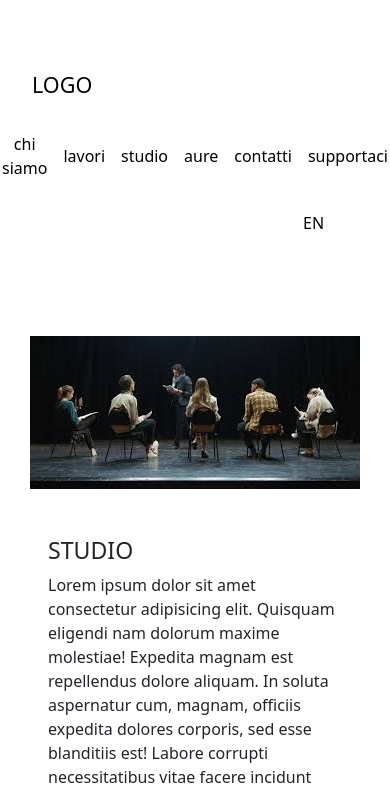
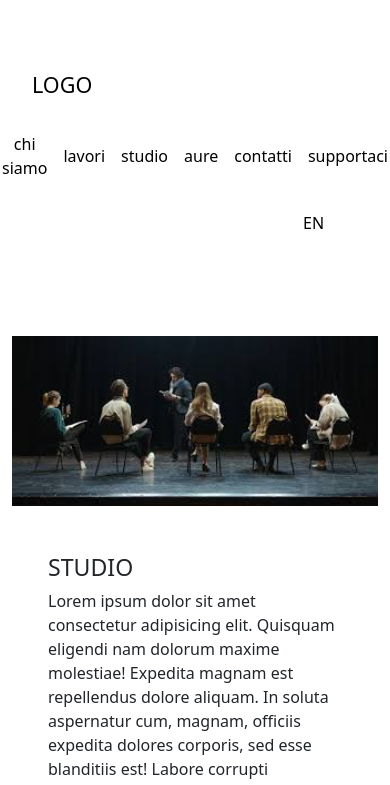
Before and after one commit to Uros0396/Theatre-WebSite, a React (Vite) app: page /Studio in a window 390 px wide. Shown: the top 785 px of the page. Built offline with nearby package versions, Linux system fonts and the light colour scheme.

Commit message:
image studio fixed

```diff
--- a/src/Components/Navbar/Navbar.css
+++ b/src/Components/Navbar/Navbar.css
@@ -1,22 +1,21 @@
 @media (max-width: 576px) {
-  /* Modifica solo il navbar-container */
   .navbar-container {
     display: flex;
     flex-direction: column;
-    align-items: center; /* Centra gli elementi */
+    align-items: center;
   }
 
   .navbar-links {
     padding: 0;
-    text-align: center; /* Centra i link */
-    width: 100%; /* Fa sì che l'ul occupi tutta la larghezza */
+    text-align: center;
+    width: 100%;
   }
 
   .navbar-links a {
-    padding: 10px 0; /* Aggiungi un po' di padding per ogni link */
+    padding: 10px 0;
   }
 
   .col-sm-12 {
-    width: 100%; /* Fa sì che le colonne si allarghino su schermi piccoli */
+    width: 100%;
   }
 }
--- a/src/Pages/Studio/Studio.tsx
+++ b/src/Pages/Studio/Studio.tsx
@@ -10,7 +10,11 @@ const Studio: React.FC = () => {
         <Navbar />
         <div className="row">
           <div className="col-sm-12 col-md-12 col-lg-12 d-flex justify-content-center mt-5 pt-5">
-            <img src={StudioImage} alt="chi-siamo-image" />
+            <img
+              src={StudioImage}
+              alt="chi-siamo-image"
+              className="img-chi-siamo"
+            />
           </div>
         </div>
         <div className="row">
```
